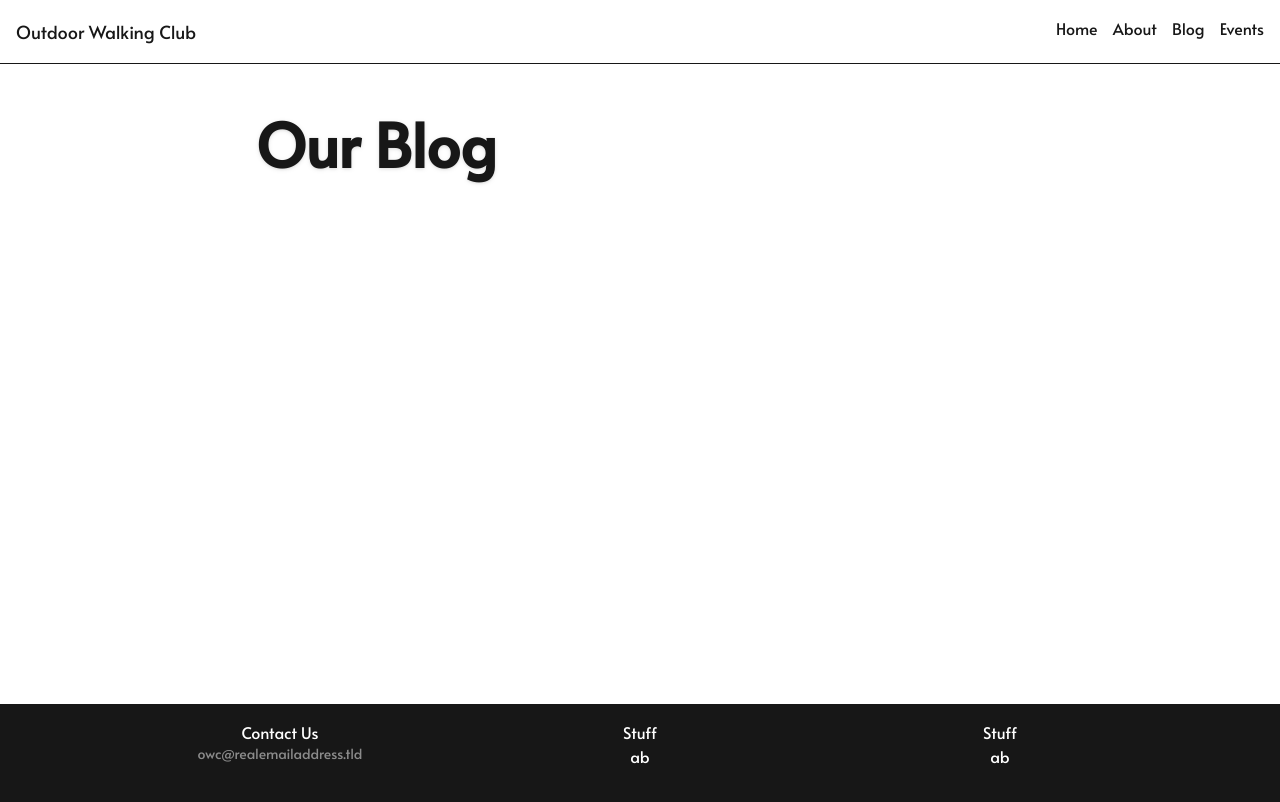
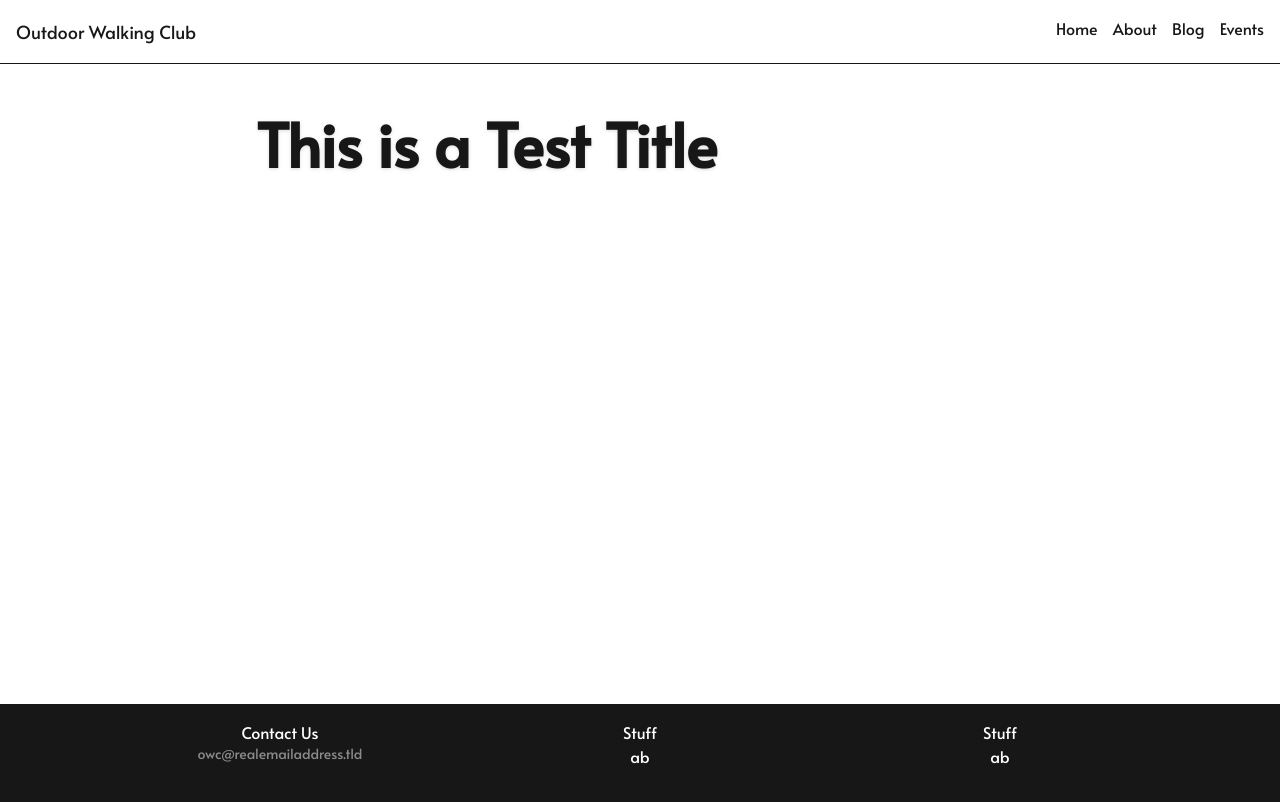
Before and after one commit to Peletic/owc-web, a Next.js app: page /blog/111 in a window 1280 px wide. Shown: the top 802 px of the page. Built offline with nearby package versions, Linux system fonts and the light colour scheme.

Commit message:
fix date display, start making dynamic blog pages data-driven

```diff
--- a/src/app/blog/[id]/page.tsx
+++ b/src/app/blog/[id]/page.tsx
@@ -2,17 +2,18 @@
 import Navbar from "@/components/Navbar";
 import * as fs from "node:fs";
 import path from "node:path";
+import {BlogPost} from "@/features/blog";
 
-export default async function BlogPost({params}: { params: Promise<{ id: string }> }) {
+export default async function Post({params}: { params: Promise<{ id: string }> }) {
     const {id} = await params
-    const file = fs.readFileSync(path.join(process.cwd(), "blog", `${id}.json`)).toString();
+    const data = BlogPost.from(JSON.parse(fs.readFileSync(path.join(process.cwd(), "blog", `${id}.json`)).toString()));
 
     return (
         <div className={"flex flex-col items-center min-h-full"}>
             <Navbar/>
             <div className={"flex mt-[6rem] h-[6rem] max-w-[64rem] w-3/5 drop-shadow items-center"}>
                 <h1 className={"text-6xl font-bold text-foreground"}>
-                    Our Blog
+                    {data.title}
                 </h1>
             </div>
         </div>
--- a/src/components/BlogEntry.tsx
+++ b/src/components/BlogEntry.tsx
@@ -13,7 +13,7 @@ export default function BlogEntry({post, className}: { post: BlogPost, className
             <div
                 className={"w-[16rem] h-[10rem] bg-background text-lg flex flex-col items-start px-[1rem] py-[1rem] gap-2"}>
                 <div className={"w-max h-max bg-foreground/40 p-[0.5rem] rounded text-sm hover:cursor-default"}>
-                    <span>{`${date.getDate()}/${date.getMonth()}/${date.getFullYear()}`}</span>
+                    <span>{`${date.getDate()}/${date.getMonth() + 1}/${date.getFullYear()}`}</span>
                 </div>
                 <div className={"w-[14rem] h-max"}>
                     <a href={href}>{post.title}</a>
```
